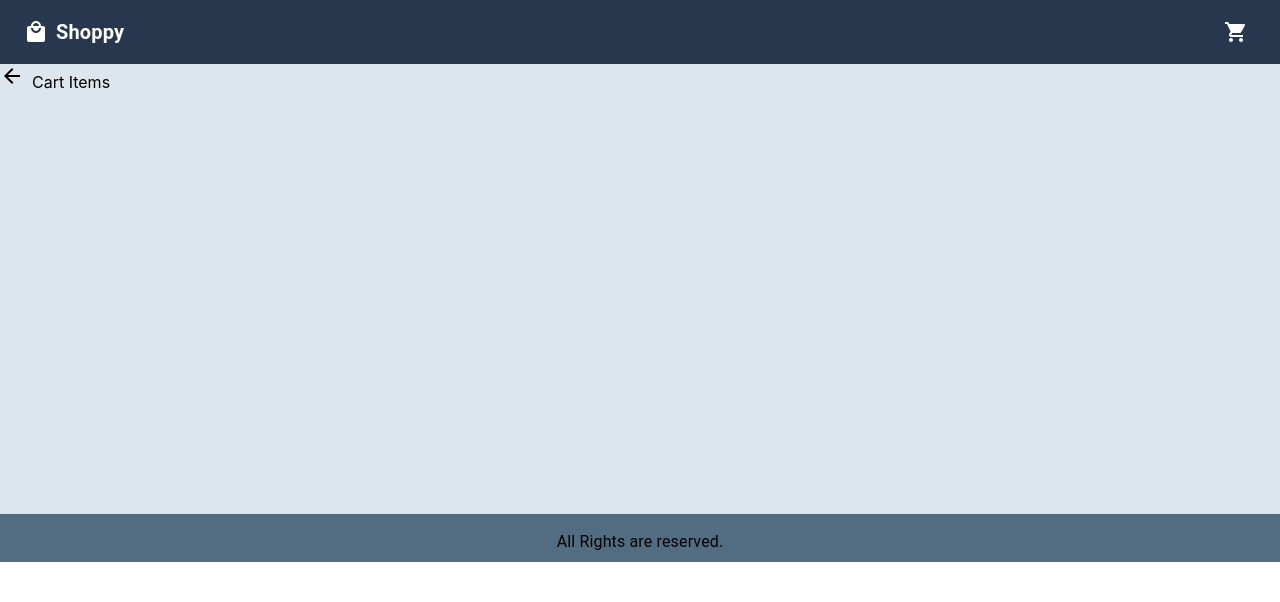
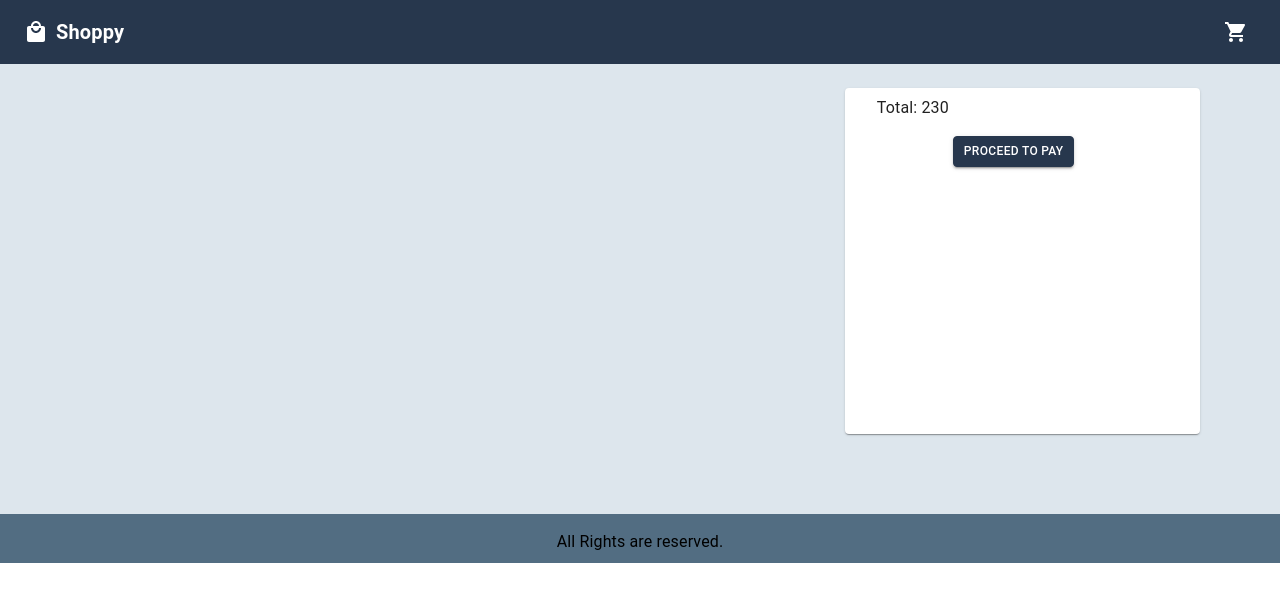
Before and after one commit to shankarkasala/instashop, a React (Create React App) app: page /cartItems in a window 1280 px wide. Shown: the top 602 px of the page. Built offline with nearby package versions, Linux system fonts and the light colour scheme; the HTML template or start-up script is replaced by a standard one.

Commit message:
cart items page changes

```diff
--- a/src/App.css
+++ b/src/App.css
@@ -17,5 +17,5 @@
 
 .footer {
     width: 100%;
-    height: 32px;
+    height: 33px;
 }
--- a/src/Pages/CartItems/CartItems.js
+++ b/src/Pages/CartItems/CartItems.js
@@ -1,27 +1,155 @@
-import { Icon } from '@mui/material';
-import React from 'react'
-import { useSelector } from 'react-redux';
-import { useNavigate } from 'react-router-dom';
-import ArrowBackIcon from "@mui/icons-material/ArrowBack";
+import {
+  Box,
+  Card,
+  CardContent,
+  CardMedia,
+  // Icon,
+  Typography,
+  Container,
+  Button,
+  styled,
+  CardActions,
+  // FormControl,
+  // InputLabel,
+  // Select,
+  // MenuItem,
+} from "@mui/material";
+import React from "react";
+import { useDispatch, useSelector } from "react-redux";
+import { useNavigate } from "react-router-dom";
+// import ArrowBackIcon from "@mui/icons-material/ArrowBack";
+import DeleteOutlinedIcon from "@mui/icons-material/DeleteOutlined";
+import { cloneDeep } from "lodash";
+import { getSelectedProduct } from "../Product/Actions/ProductActions";
+import CurrencyRupeeIcon from "@mui/icons-material/CurrencyRupee";
+import "./cartItems.css";
 
 function CartItems() {
-    const navigate = useNavigate();
-    const product = useSelector((state) => state.selectedProduct);
-    const handleBack = () => {
-        navigate("/");
-      };
-      console.log(product)
+  // const [qty, setQty] = React.useState("");
+
+  const navigate = useNavigate();
+  const dispatch = useDispatch();
+  const AddButton = styled(Button)(({ theme }) => ({
+    marginLeft: "84px",
+    border: "1px solid #27374D",
+    color: "#fff",
+    fontSize: "12px",
+    background: "#27374D",
+    "&:hover": {
+      color: "#fff",
+      background: "#27374D",
+      fontSize: "12px",
+      border: "1px solid #27374D",
+    },
+  }));
+  const product = useSelector((state) => state.selectedProduct);
+  // const handleBack = () => {
+  //   navigate("/");
+  // };
+
+  const handleDeleteItem = (item) => {
+    let updateList = cloneDeep(product.selectedProduct);
+    let index = updateList.findIndex((res) => res._id === item._id);
+    updateList.splice(index, 1);
+    dispatch(getSelectedProduct(updateList));
+  };
+
+  // const handleChange = (event) => {
+  //   setQty(event.target.value);
+  // };
+
   return (
-    <div>
-         <Icon
-              component={ArrowBackIcon}
-              sx={{ marginRight: "8px", cursor: "pointer" }}
-              onClick={handleBack}
-            />
-
-            Cart Items
-    </div>
-  )
+    <Container
+      sx={{ margin: "0 auto", width: "100%", margin: "24px", display: "flex" }}
+    >
+      <Container>
+        {product.selectedProduct.map((res) => {
+          return (
+            <Card
+              sx={{
+                display: "flex",
+                justifyContent: "space-between",
+                marginLeft: "20px",
+                marginBottom: "8px",
+                padding: "8px",
+                height: "150px",
+                width: "800px",
+                position: "relative",
+              }}
+            >
+              <Box sx={{ display: "flex", flexDirection: "column" }}>
+                <CardContent sx={{ flex: "1 0 auto" }}>
+                  <Typography component="div" variant="h5">
+                    {res.title}
+                  </Typography>
+                  <Typography
+                    variant="subtitle1"
+                    color="text.secondary"
+                    component="div"
+                  >
+                    Size: {res.availableSizes}
+                  </Typography>
+                  <Typography
+                    variant="subtitle1"
+                    color="text.secondary"
+                    component="div"
+                  >
+                    Price: <CurrencyRupeeIcon sx={{ fontSize: "14px" }} />{" "}
+                    {res.price}
+                  </Typography>
+                  {/* <FormControl variant="standard" sx={{ m: 1, minWidth: 120 }}>
+                  <Select
+                    labelId="demo-simple-select-standard-label"
+                    id="demo-simple-select-standard"
+                    value={qty}
+                    onChange={handleChange}
+                    label="Qty"
+                  >
+                    <MenuItem value="1">
+                      <em>1</em>
+                    </MenuItem>
+                    <MenuItem value={2}>2</MenuItem>
+                    <MenuItem value={3}>3</MenuItem>
+                    <MenuItem value={4}>4</MenuItem>
+                    <MenuItem value={5}>5</MenuItem>
+                  </Select>
+                </FormControl> */}
+                </CardContent>
+              </Box>
+              <CardMedia
+                component="img"
+                sx={{ width: 151 }}
+                image={res.image}
+                alt={res.title}
+              />
+              <div className="deleteIcon" onClick={() => handleDeleteItem(res)}>
+                <DeleteOutlinedIcon sx={{ cursor: "pointer" }} />
+              </div>
+            </Card>
+          );
+        })}
+      </Container>
+      <Card
+        sx={{
+          marginBottom: "8px",
+          padding: "8px",
+          height: "330px",
+          width: "500px",
+        }}
+      >
+        <Container>
+          <Box>
+            <Typography>Total: 230</Typography>
+          </Box>
+        </Container>
+        <CardActions sx={{ margin: "8px" }}>
+          <AddButton size="small" variant="contained">
+            Proceed To Pay
+          </AddButton>
+        </CardActions>
+      </Card>
+    </Container>
+  );
 }
 
-export default CartItems
+export default CartItems;
--- /dev/null
+++ b/src/Pages/CartItems/cartItems.css
@@ -0,0 +1,5 @@
+.deleteIcon {
+    position: absolute;
+    top:2px;
+    right:2px;
+}
--- a/src/Pages/Product/Product.js
+++ b/src/Pages/Product/Product.js
@@ -6,6 +6,11 @@ import {
   Typography,
   Alert,
   Rating,
+  Dialog,
+  DialogTitle,
+  DialogContent,
+  DialogContentText,
+  DialogActions,
 } from "@mui/material";
 import React, { useState } from "react";
 import { useDispatch, useSelector } from "react-redux";
@@ -15,9 +20,14 @@ import ShoppingCartIcon from "@mui/icons-material/ShoppingCart";
 import "./product.css";
 import { cloneDeep } from "lodash";
 import { getSelectedProduct } from "./Actions/ProductActions";
+import CheckCircleIcon from "@mui/icons-material/CheckCircle";
+import CurrencyRupeeIcon from "@mui/icons-material/CurrencyRupee";
+
 function Product() {
   const [selectedSize, setSelectedSize] = useState("");
   const [successAlert, setSuccesAlert] = useState(false);
+  const [openDialog, setOpenDialog] = useState(false);
+
   const [failAlert, setFailAlert] = useState(false);
   const [value, setValue] = React.useState(3);
 
@@ -48,7 +58,7 @@ function Product() {
 
   const CartButton = styled(Button)(({ theme }) => ({
     width: "120px",
-    marginTop: "180px",
+    marginTop: "150px",
     float: "right",
     padding: "8px",
     background: "#27374D",
@@ -64,7 +74,7 @@ function Product() {
 
   const CancelButton = styled(Button)(({ theme }) => ({
     width: "120px",
-    marginTop: "180px",
+    marginTop: "150px",
     float: "right",
     padding: "8px",
     background: "#DDE6ED",
@@ -90,22 +100,31 @@ function Product() {
   const handleSelectedItem = () => {
     if (selectedSize) {
       setSuccesAlert(true);
+      setOpenDialog(true);
       let selectedItem = cloneDeep(product?.product);
       selectedItem.availableSizes = [selectedSize];
       let cart = cloneDeep(cartItems.selectedProduct);
       cart.push(selectedItem);
       dispatch(getSelectedProduct(cart));
-      setTimeout(() => {
-        navigate("/cartItems");
-      }, 3000);
+      // setTimeout(() => {
+      //   navigate("/cartItems");
+      // }, 3000);
     } else {
       setFailAlert(true);
     }
   };
 
+  const handleGoCart = () => {
+    navigate("/cartItems");
+  };
+
   const handleCloseAlert = () => {
     setFailAlert(false);
     setSuccesAlert(false);
+  };
+
+  const handleOpenDialog = () => {
+    setOpenDialog(true);
   };
 
   return (
@@ -131,13 +150,24 @@ function Product() {
                 {product?.product?.description}
               </Typography>
               <Rating
-              sx={{marginLeft:"16px"}}
+                sx={{ marginLeft: "16px" }}
                 name="simple-controlled"
                 value={value}
                 onChange={(event, newValue) => {
                   setValue(newValue);
                 }}
               />
+              <div className="price">
+                <Typography
+                  variant="subtitle1"
+                  color="text.secondary"
+                  component="div"
+                >
+                  Price: <CurrencyRupeeIcon sx={{ fontSize: "14px" }} />{" "}
+                  {product?.product?.price}
+                </Typography>
+              </div>
+
               <div className="sizeContainer">
                 {product?.product?.availableSizes.map((res) => (
                   <div onClick={() => handleSelectSize(res)}>
@@ -154,7 +184,7 @@ function Product() {
                 ))}
               </div>
               <CartButton onClick={handleSelectedItem} variant="contained">
-                Go to cart{" "}
+                Add to cart{" "}
                 <ShoppingCartIcon
                   sx={{ marginLeft: "4px", fontSize: "14px" }}
                 />
@@ -193,6 +223,26 @@ function Product() {
           </Alert>
         )}
       </Snackbar>
+      <Dialog
+        open={openDialog}
+        onClose={handleCloseAlert}
+        aria-labelledby="alert-dialog-title"
+        aria-describedby="alert-dialog-description"
+        fullWidth={true}
+        maxWidth={"xs"}
+      >
+        <DialogTitle id="alert-dialog-title">{"AWsome !!"}</DialogTitle>
+        <div className="dialogContent">
+          <CheckCircleIcon sx={{ fontSize: "38px", color: "green" }} />
+          <Typography>Item Added to cart!!</Typography>
+        </div>
+        <DialogActions>
+          <Button onClick={handleBack}>Add More</Button>
+          <Button onClick={handleGoCart} autoFocus>
+            Proceed
+          </Button>
+        </DialogActions>
+      </Dialog>
     </Container>
   );
 }
--- a/src/Pages/Product/product.css
+++ b/src/Pages/Product/product.css
@@ -22,6 +22,10 @@
     cursor: pointer;
 }
 
+.price {
+    margin-left: 16px;
+}
+
 .avilableSize {
     width: 16px;
     height: 16px;
@@ -42,3 +46,11 @@
     background: #001C30;
     color: #ffffff;
 }
+
+.dialogContent {
+    width: 100%;
+    display: flex;
+    align-items: center;
+    flex-direction: column;
+    padding: 12px 0px;
+}
```
